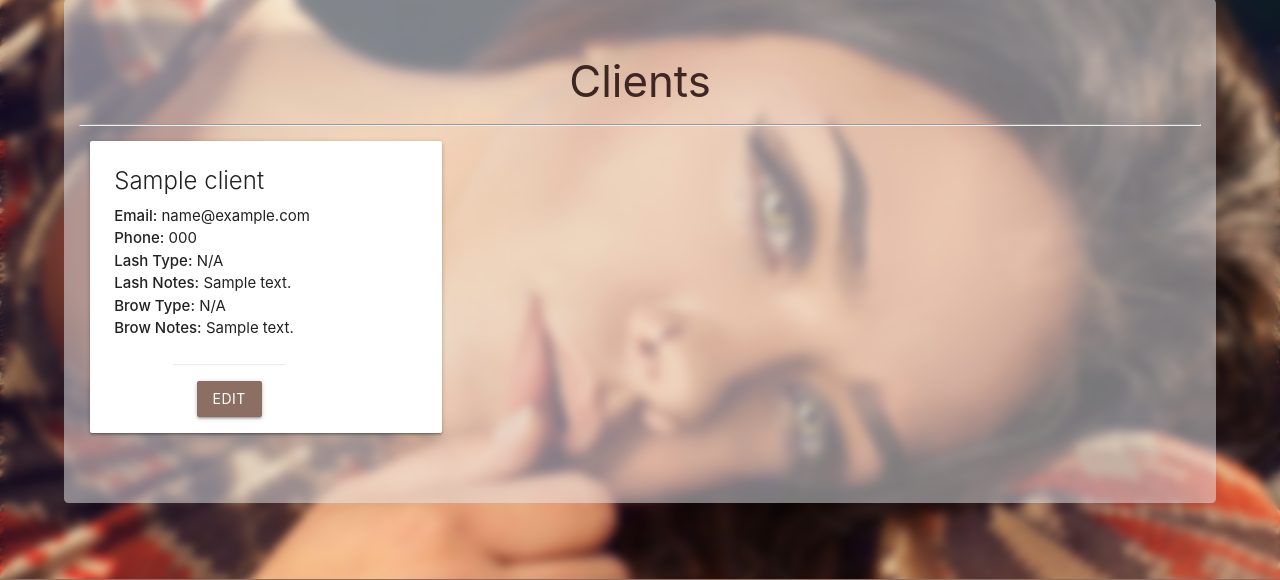
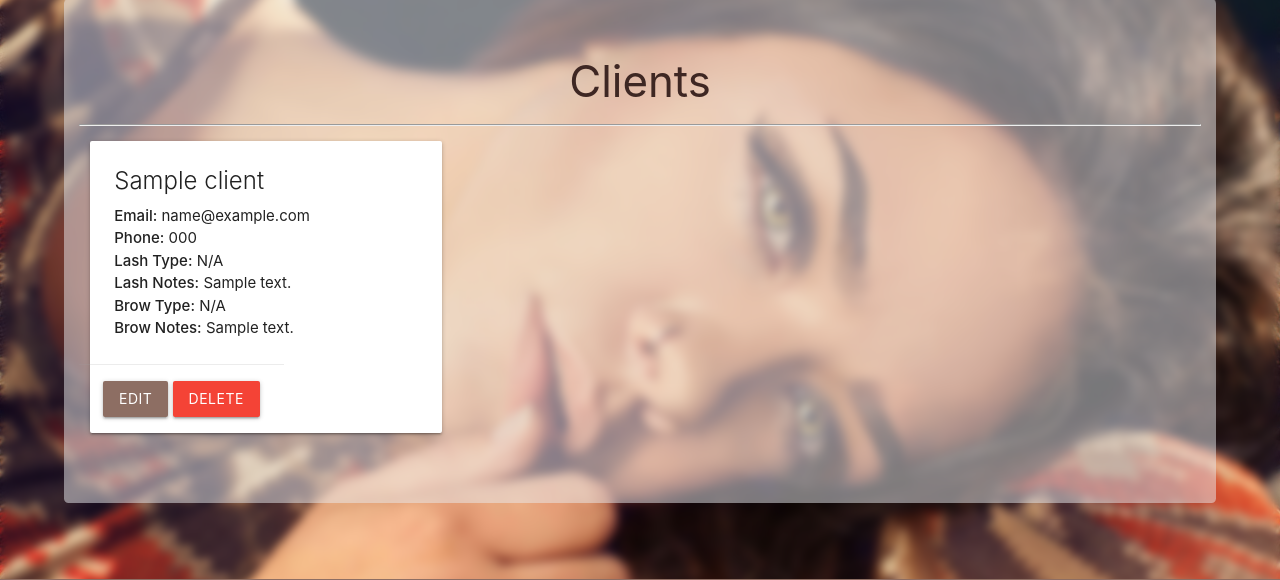
Before and after one commit to nccadman19/beauty-hq, a Flask app: template treatments/templates/clients.html in a window 1280 px wide. Shown: the part 125-705 px from the top of the page. Run offline with Flask 3, Linux system fonts and the light colour scheme; the template is opened without the code that fills it: values that come from a table or form of the project are taken from there, others are empty; tables that the repository leaves empty hold one stand-in row (values such as "Sample post").

Commit message:
delete button added to client card

```diff
--- a/treatments/templates/clients.html
+++ b/treatments/templates/clients.html
@@ -29,15 +29,30 @@
                         </p>
                     </div>
                     <div class="row center-align">
-                    <div class="card-action col offset-s3">
+                        <div class="card-action col">
                             <a href="{{ url_for('edit_client', client_id=client.id) }}" class="btn">Edit</a>
+                            <button data-target="delete-modal-{{ client.id }}" class="btn modal-trigger red" onclick="document.getElementById('delete-form').action='/client/{{ client.id }}/delete'">Delete</button>
                         </div>
                     </div>
                 </div>
             </div>
         {% endfor %}
+        {% block footer %}
+        {% for client in clients %}
+        <!-- Modal Structure -->
+            <div id="delete-modal-{{ client.id }}" class="modal">
+                <div class="modal-content">
+                    <h4>Delete Client</h4>
+                    <p>Are you sure you want to delete {{ client.name }}?</p>
+                </div>
+                <div class="modal-footer">
+                    <form action="{{ url_for('delete_client', client_id=client.id) }}" method="POST">
+                        <button class="modal-close waves-effect waves-green btn-flat" type="submit">Delete</button>
+                    </form>
+                    <a href="#!" class="modal-close waves-effect waves-green btn-flat">Cancel</a>
                 </div>
             </div>
-
+        {% endfor %}
+        {% endblock %}
 
 {% endblock %}
```
Lines whose indentation alone changed are shown as unchanged.
